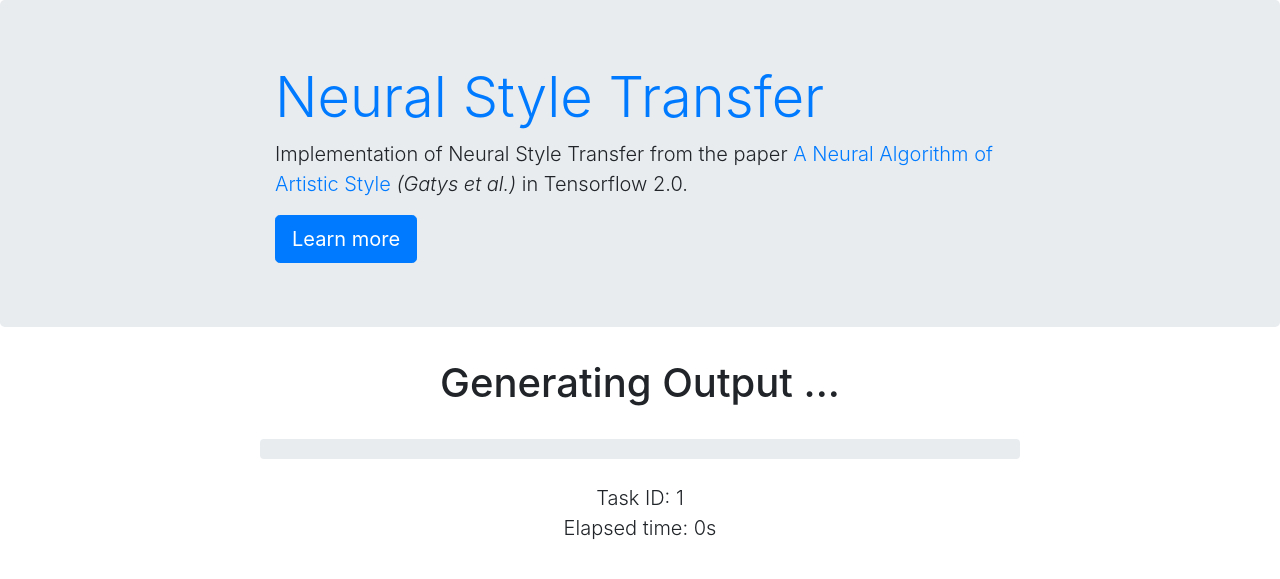
After one commit to kw01sg/style-transfer-flask, a Flask app: page /status/1 in a window 1280 px wide. The commit adds this page. Shown: the top 579 px of the page. Run offline with Flask 2, Linux system fonts and the light colour scheme; data that the repository does not hold is empty; some libraries are stand-ins or nearby versions.

Commit message:
Use celery to run output process and Implement loading page with jquery and ajax to poll the server

```diff
--- a/app.py
+++ b/app.py
@@ -8,29 +8,16 @@
                    url_for)
 from werkzeug.utils import secure_filename
 
-from src.model import VGG19Model
-from src.utils import (get_white_noise_image, load_image, print_progress,
-                       save_image)
+from tasks import add, clean_up_temp_images, get_output_image
 
 # set logging level as tf.logging is removed in tf 2.0
 os.environ['TF_CPP_MIN_LOG_LEVEL'] = '2'
 
 ALLOWED_EXTENSIONS = {'png', 'jpg', 'jpeg'}
 
-# Content layer where we will pull our feature maps
-CONTENT_LAYERS = ['block4_conv2']
-
-# Style layer we are interested in
-STYLE_LAYERS = ['block1_conv1',
-                'block2_conv1',
-                'block3_conv1',
-                'block4_conv1',
-                'block5_conv1']
-
-# global variable so model is loaded before requests come in
-style_content_model = VGG19Model(CONTENT_LAYERS, STYLE_LAYERS)
-
 app = Flask(__name__)
+# app.config['CELERY_BROKER_URL'] = 'pyamqp://'
+# app.config['CELERY_RESULT_BACKEND'] = 'redis://localhost:6379/0'
 
 
 def allowed_file(filename):
@@ -58,23 +45,64 @@
 
         try:
             options = get_options(request.form)
-            start_time = time.time()
-            with NamedTemporaryFile(dir='./tmp') as content_file, NamedTemporaryFile(dir='./tmp') as style_file:
+            print('Running neural style transfer with the following parameters:')
+            print()
+
+            for key, value in options.items():
+                print('\t{key}: {value}'.format(key=key, value=value))
+            print()
+
+            with NamedTemporaryFile(dir='./tmp', delete=False) as content_file, \
+                    NamedTemporaryFile(dir='./tmp', delete=False) as style_file:
                 content_image.save(content_file.name)
                 style_image.save(style_file.name)
-                output_file_path = get_output_image(
-                    content_file.name, style_file.name, options)
-            end_time = time.time()
-            print("Total time: {:.1f}s".format(end_time-start_time))
 
-            return render_template('result.html',
-                                   output_path=output_file_path,
-                                   total_time='{:.1f}s'.format(end_time-start_time))
+            with app.app_context():
+                task = get_output_image.apply_async(
+                    (content_file.name,
+                     style_file.name,
+                     options), link=clean_up_temp_images.si(content_file.name,
+                                                            style_file.name))
+
+            return redirect(url_for('status', task_id=task.id))
 
         except Exception as error:
             print(error)
 
         return redirect(url_for('index'))
+
+
+@app.route('/status/<task_id>', methods=['GET', 'POST'])
+def status(task_id):
+    if request.method == 'POST':
+        task = get_output_image.AsyncResult(task_id)
+
+        if task.state == 'SUCCESS':
+            response = {
+                'state': 'SUCCESS',
+                'elapsed_time': task.result['total_time']
+            }
+            return jsonify(response)
+        elif task.state != 'PENDING':
+            response = {
+                'state': task.state,
+                'current': task.info['current'],
+                'total': task.info['total'],
+                'elapsed_time': task.info['elapsed_time']
+            }
+            return jsonify(response)
+        else:
+            return jsonify({'state': task.state})
+    return render_template('status.html', task_id=task_id)
+
+
+@app.route('/result/<task_id>')
+def result(task_id):
+    task = get_output_image.AsyncResult(task_id)
+    result = task.result
+    return render_template('result.html',
+                           output_path=Path(result['output_path']).name,
+                           total_time=result['total_time'])
 
 
 def get_options(options):
@@ -100,50 +128,3 @@
         result['white_noise_input'] = False
 
     return result
-
-
-def get_output_image(content_path, style_path, options: dict):
-    print('Running neural style transfer with the following parameters:')
-    print()
-
-    for key, value in options.items():
-        print('\t{key}: {value}'.format(key=key, value=value))
-    print()
-
-    content_image, style_image = [load_image(
-        path) for path in (content_path, style_path)]
-
-    image = tf.Variable(get_white_noise_image(tf.shape(content_image)[1:])) \
-        if options['white_noise_input'] else tf.Variable(content_image)
-
-    style_targets = style_content_model(style_image)['style_outputs']
-    content_targets = style_content_model(content_image)['content_outputs']
-
-    opt = tf.keras.optimizers.Adam(
-        learning_rate=options['learning_rate'], beta_1=0.99, epsilon=1e-1)
-
-    style_content_model.compile(opt)
-
-    for epoch in range(options['epochs']):
-        epoch_start_time = time.time()
-        for step in range(options['steps']):
-            style_content_model.fit(image,
-                                    content_targets=content_targets,
-                                    style_targets=style_targets,
-                                    content_layer_weights=[1],
-                                    style_layer_weights=options['style_layer_weights'],
-                                    content_weight=options['content_weight'],
-                                    style_weight=options['style_weight'],
-                                    variation_weight=options['variation_weight'])
-            # printing in the loop as fit statement prints logs that causes epoch 0 statement to be separated from progress bar
-            if step == 0:
-                print('Epoch {epoch}/{epochs}'.format(
-                    epoch=epoch+1, epochs=options['epochs']))
-
-            print_progress(current_step=step+1, total_steps=options['steps'],
-                           epoch_start_time=epoch_start_time)
-
-    with NamedTemporaryFile(dir='./static/output') as output_file:
-        save_image(image, Path(output_file.name + '.png'))
-
-    return Path(output_file.name + '.png').name
--- /dev/null
+++ b/requirements.txt
@@ -0,0 +1,5 @@
+Pillow==6.2.0
+tensorflow==2.0.0-beta1
+celery==4.4.0
+Flask==1.1.1
+redis==3.3.11
--- /dev/null
+++ b/static/status.js
@@ -0,0 +1,28 @@
+function send_post_request(url, success_callback, failure_callback) {
+    $.ajax({
+        type: 'POST',
+        url: url,
+        success: function (data, status) {
+            if (data['state'] == 'SUCCESS') {
+                update_progress_bar(100, data['elapsed_time']);
+                success_callback();
+            }
+            if (data['state'] == 'PROGRESS') {
+                progress = Math.floor(data['current'] * 100 / data['total']);
+                update_progress_bar(progress, data['elapsed_time']);
+            }
+            failure_callback();
+        },
+        error: function () {
+            alert('Unexpected error');
+        }
+    })
+}
+
+
+function update_progress_bar(progress, elapsed_time) {
+    $('.progress-bar').text(progress + '%');
+    $('.progress-bar').css('width', progress + '%');
+    $('.progress-bar').attr('aria-valuenow', progress);
+    $('#elapsed-time').text(elapsed_time);
+}
--- /dev/null
+++ b/tasks.py
@@ -0,0 +1,77 @@
+import os
+import time
+from pathlib import Path
+
+import tensorflow as tf
+from celery import Celery
+
+from src.model import VGG19Model
+from src.utils import (get_white_noise_image, load_image, print_progress,
+                       save_image)
+
+# Content layer where we will pull our feature maps
+CONTENT_LAYERS = ['block4_conv2']
+
+# Style layer we are interested in
+STYLE_LAYERS = ['block1_conv1',
+                'block2_conv1',
+                'block3_conv1',
+                'block4_conv1',
+                'block5_conv1']
+
+celery = Celery(__name__,
+                backend='redis://localhost:6379/0',
+                broker='pyamqp://')
+
+
+@celery.task(bind=True)
+def get_output_image(self, content_path, style_path, options: dict):
+    start_time = time.time()
+    style_content_model = VGG19Model(CONTENT_LAYERS, STYLE_LAYERS)
+
+    content_image, style_image = [load_image(
+        path) for path in (content_path, style_path)]
+
+    image = tf.Variable(get_white_noise_image(tf.shape(content_image)[1:])) \
+        if options['white_noise_input'] else tf.Variable(content_image)
+
+    style_targets = style_content_model(style_image)['style_outputs']
+    content_targets = style_content_model(content_image)['content_outputs']
+
+    opt = tf.keras.optimizers.Adam(
+        learning_rate=options['learning_rate'], beta_1=0.99, epsilon=1e-1)
+
+    style_content_model.compile(opt)
+
+    for epoch in range(options['epochs']):
+        for step in range(options['steps']):
+            style_content_model.fit(image,
+                                    content_targets=content_targets,
+                                    style_targets=style_targets,
+                                    content_layer_weights=[1],
+                                    style_layer_weights=options['style_layer_weights'],
+                                    content_weight=options['content_weight'],
+                                    style_weight=options['style_weight'],
+                                    variation_weight=options['variation_weight'])
+            self.update_state(state='PROGRESS',
+                              meta={'current': options['steps'] * epoch + step,
+                                    'total': options['steps'] * options['epochs'],
+                                    'elapsed_time': "{:.1f}s".format(time.time() - start_time)})
+
+    output_path = Path('./static/output') / (str(self.request.id) + '.png')
+    save_image(image, Path(output_path))
+
+    return {'output_path': str(output_path),
+            'total_time': "{:.1f}s".format(time.time() - start_time)}
+
+
+@celery.task
+def clean_up_temp_images(content_path, style_path):
+    os.remove(content_path)
+    os.remove(style_path)
+
+
+@celery.task
+def add(x, y):
+    print('in add')
+    return x + y
--- a/templates/base.html
+++ b/templates/base.html
@@ -12,6 +12,10 @@
         integrity="sha384-Vkoo8x4CGsO3+Hhxv8T/Q5PaXtkKtu6ug5TOeNV6gBiFeWPGFN9MuhOf23Q9Ifjh" crossorigin="anonymous">
 
     <title>Neural Style Transfer</title>
+
+    <script src="https://ajax.googleapis.com/ajax/libs/jquery/3.4.1/jquery.min.js"></script>
+    {% block head %}
+    {% endblock %}
 </head>
 
 <body>
@@ -46,9 +50,7 @@
 
     <!-- Optional JavaScript -->
     <!-- jQuery first, then Popper.js, then Bootstrap JS -->
-    <script src="https://code.jquery.com/jquery-3.4.1.slim.min.js"
-        integrity="sha384-J6qa4849blE2+poT4WnyKhv5vZF5SrPo0iEjwBvKU7imGFAV0wwj1yYfoRSJoZ+n"
-        crossorigin="anonymous"></script>
+    <!-- non-slim version of jQuery is loaded in head for ajax -->
     <script src="https://cdn.jsdelivr.net/npm/popper.js@1.16.0/dist/umd/popper.min.js"
         integrity="sha384-Q6E9RHvbIyZFJoft+2mJbHaEWldlvI9IOYy5n3zV9zzTtmI3UksdQRVvoxMfooAo"
         crossorigin="anonymous"></script>
--- /dev/null
+++ b/templates/status.html
@@ -0,0 +1,46 @@
+{% extends 'base.html' %}
+
+
+{% block head %}
+<script src="{{ url_for('static', filename='status.js') }}"></script>
+<script>
+    $(document).ready(function () {
+        var success_callback = function () {
+            window.location.replace("{{ url_for('result', task_id=task_id) }}");
+        };
+
+        var failure_callback = function () {
+            setTimeout(function () {
+                send_post_request("{{ url_for('status', task_id=task_id) }}", success_callback, failure_callback);
+            }, 4000);
+        };
+
+        send_post_request("{{ url_for('status', task_id=task_id) }}", success_callback, failure_callback);
+    });
+</script>
+{% endblock %}
+
+
+{% block content %}
+
+<div class="container">
+    <div class="row justify-content-center">
+        <div class="col-md-8 mb-4">
+            <h1 class="text-center">Generating Output ...</h1>
+        </div>
+        <div class="progress col-md-8 px-0 mb-4" style="height: 20px;">
+            <div class="progress-bar" role="progressbar" style="width: 0%" aria-valuenow="0" aria-valuemin="0"
+                aria-valuemax="100">0%</div>
+        </div>
+        <div class="col-md-8 text-center">
+            <p class="lead d-inline">Task ID: </p>
+            <p class="lead d-inline" id="task-id">{{ task_id }}</p>
+        </div>
+        <div class="col-md-8 text-center">
+            <p class="lead d-inline">Elapsed time: </p>
+            <p class="lead d-inline" id="elapsed-time">0s</p>
+        </div>
+    </div>
+</div>
+
+{% endblock %}
```
Also changed, not shown: 1 other file.
